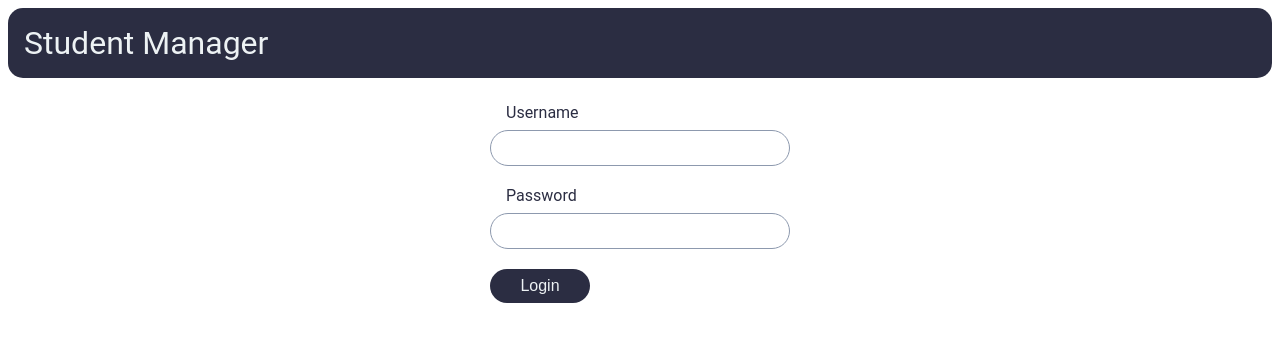
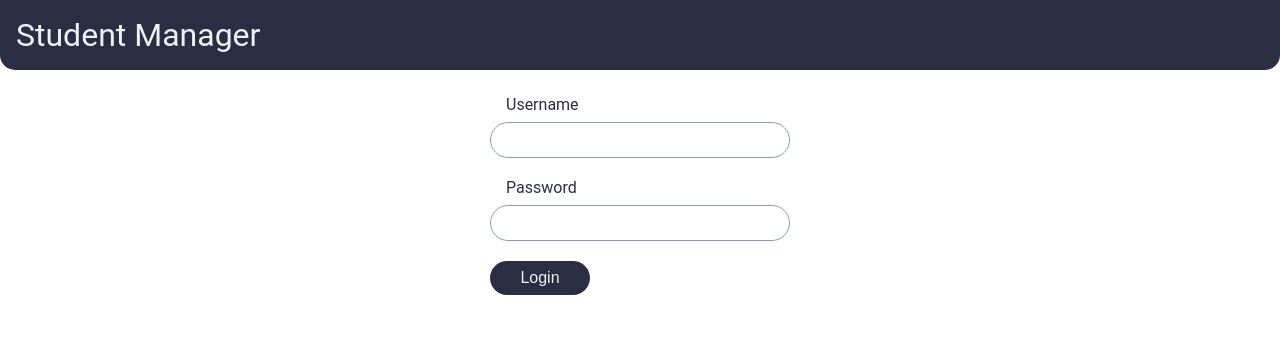
Before and after one commit to StratenyNinja/StudentManager, an Angular app: page / in a window 1280 px wide. Shown: the top 342 px of the page. Built offline with nearby package versions, Linux system fonts and the light colour scheme.

Commit message:
Update styling of app and index.html

```diff
--- a/src/app/app.component.css
+++ b/src/app/app.component.css
@@ -1,21 +1,10 @@
-* {
-    margin: 0;
-    padding: 0;
-    box-sizing: border-box;
-}
-
-body {
-    font-family: "Roboto", sans-serif;
-    border-radius: 15px;
-}
-
 nav {
     display: flex;
     justify-content: space-between;
     padding: 1em;
     color: #EDF2F4;
     background-color: #2B2D42;
-    border-radius: 15px;
+    border-radius: 0 0 15px 15px;
 }
 
 nav .logo {
--- a/src/app/app.component.html
+++ b/src/app/app.component.html
@@ -1,8 +1,3 @@
-<html>
-  <head>
-    <title>Student Manager</title>
-  </head>
-  <body>
 <nav>
   <span class="logo">Student Manager</span>
   <button *ngIf="loggedIn" (click)="logout()">Logout</button>
@@ -24,5 +19,3 @@
     </div>
   </div>
 </main>
-  </body>
-</html>
--- a/src/index.html
+++ b/src/index.html
@@ -2,7 +2,7 @@
 <html lang="en">
 <head>
   <meta charset="utf-8">
-  <title>Students</title>
+  <title>Student Manager</title>
   <base href="/">
   <meta name="viewport" content="width=device-width, initial-scale=1">
   <link rel="icon" type="image/x-icon" href="favicon.ico">
--- a/src/styles.css
+++ b/src/styles.css
@@ -1 +1,9 @@
-/* You can add global styles to this file, and also import other style files */
+* {
+    margin: 0;
+    padding: 0;
+    box-sizing: border-box;
+}
+
+html, body {
+    font-family: "Roboto", sans-serif;
+}
```
Lines whose indentation alone changed are shown as unchanged.
